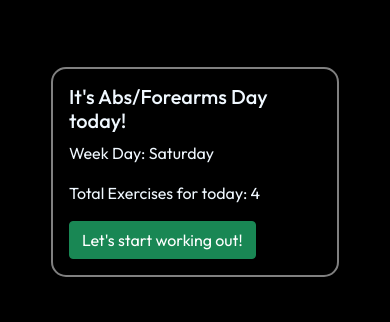
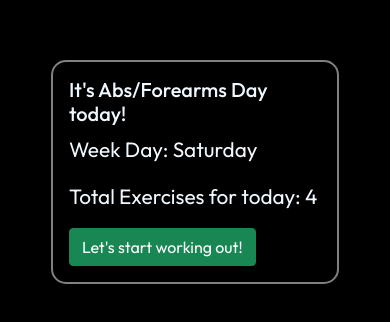
Before and after one commit to jeelpatel17/gym-buddy, a plain HTML site: page index.html in a window 390 px wide. Shown: the part 250-572 px from the top of the page. Drawn offline with nearby package versions, Linux system fonts and the light colour scheme.

Commit message:
increasing font-size to test it on the mobile device

```diff
--- a/style.css
+++ b/style.css
@@ -15,7 +15,7 @@ body {
   display: flex;
   align-items: center;
   background-color: var(--black);
-  font-size: 1em;
+  font-size: 1.3em;
 }
 
 .card {
```
